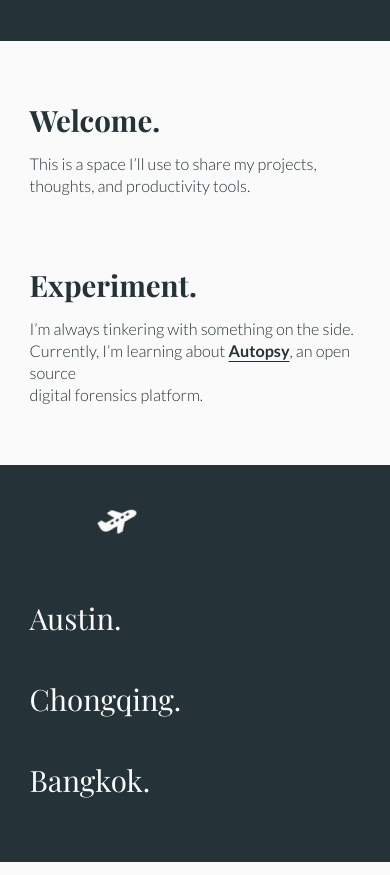
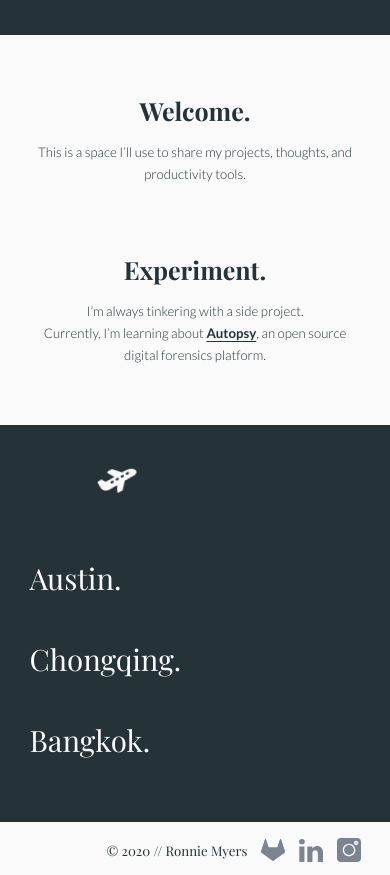
Before and after one commit to ronniemyers/ronnie, a website: page public/index.html in a window 390 px wide. Shown: the part 1100-1975 px from the top of the page. Drawn offline with nearby package versions, Linux system fonts and the light colour scheme.

Commit message:
finish landing responsive

```diff
--- a/public/index.html
+++ b/public/index.html
@@ -72,9 +72,8 @@
   <main>
     <h1>Hi, I'm Ronnie Myers</h1>
     <p class="landing__tag">Student @ <a href="">NYU</a></p>
-    <p class="bold__description landing__description">I aim to create products and improve user experiences<br>using
-      design processes and
-      technologies.</p>
+    <p class="bold__description landing__description">I aim to create products and improve user experiences using
+      design processes.</p>
 
     <a href="mailto:hi@ronniemyers.com?subject=Hi!">
       <svg width="100" height="36" fill="none" xmlns="http://www.w3.org/2000/svg" class="contact-button">
@@ -111,12 +110,11 @@
     <div class="center">
       <div>
         <h1 class="landing__info--heading">Welcome.</h1>
-        <p class="landing__info--text">This is a space I’ll use to share my projects,<br>thoughts, and productivity
+        <p class="landing__info--text">This is a space I’ll use to share my projects, thoughts, and productivity
           tools.</p><br>
         <h1 class="landing__info--heading">Experiment.</h1>
-        <p class="landing__info--text">I’m always tinkering with something on the side.<br> Currently, I’m learning
-          about <a href="https://www.autopsy.com/">Autopsy</a>, an open source<br>
-          digital forensics platform.</p>
+        <p class="landing__info--text">I’m always tinkering with a side project.<br>Currently, I’m
+          learning about <a href="https://www.autopsy.com/">Autopsy</a>, an open source digital forensics platform.</p>
       </div>
     </div>
   </section>
--- a/scss/base/_typography.scss
+++ b/scss/base/_typography.scss
@@ -27,12 +27,20 @@ p {
     line-height: 3rem;
     margin-right: $medium-margin;
     margin-left: $medium-margin;
+
+    @include respond(phone) {
+        font-size: $medium-font-size;
+    }
 }
 
 h1 {
     font-size: $large-font-size;
     margin-top: $large-margin;
     margin-bottom: $small-margin;
+
+    @include respond(phone) {
+        font-size: 3.4rem;
+    }
 }
 
 h1,
--- a/scss/layout/_footer.scss
+++ b/scss/layout/_footer.scss
@@ -11,6 +11,12 @@ footer {
         margin-left: auto;
         padding: 0 4rem;
         height: 100%;
+
+        &>p {
+            font-size: $default-font-size;
+            margin: 0;
+
+        }
     }
 
     svg {
--- a/scss/pages/_landing.scss
+++ b/scss/pages/_landing.scss
@@ -12,10 +12,19 @@
 
 .landing__info--text {
     font-size: $medium-font-size;
+
+    @include respond(phone) {
+        font-size: $default-font-size;
+        text-align: center;
+    }
 }
 
 .landing__info--heading {
     color: var(--color-zomp);
+
+    @include respond(phone) {
+        text-align: center;
+    }
 }
 
 .center {
```
Also changed, not shown: public/css/main.css, 1 other file.
